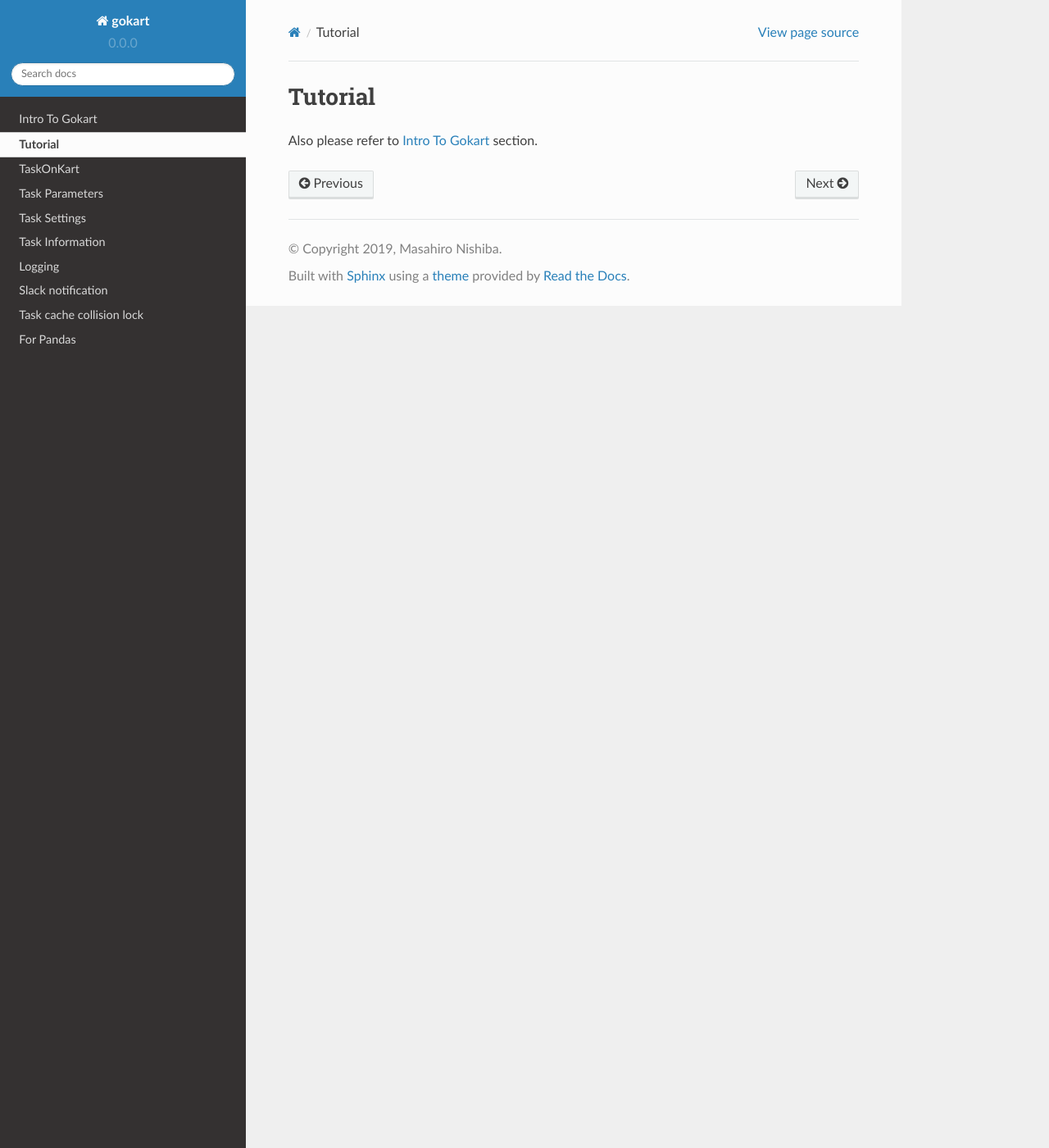
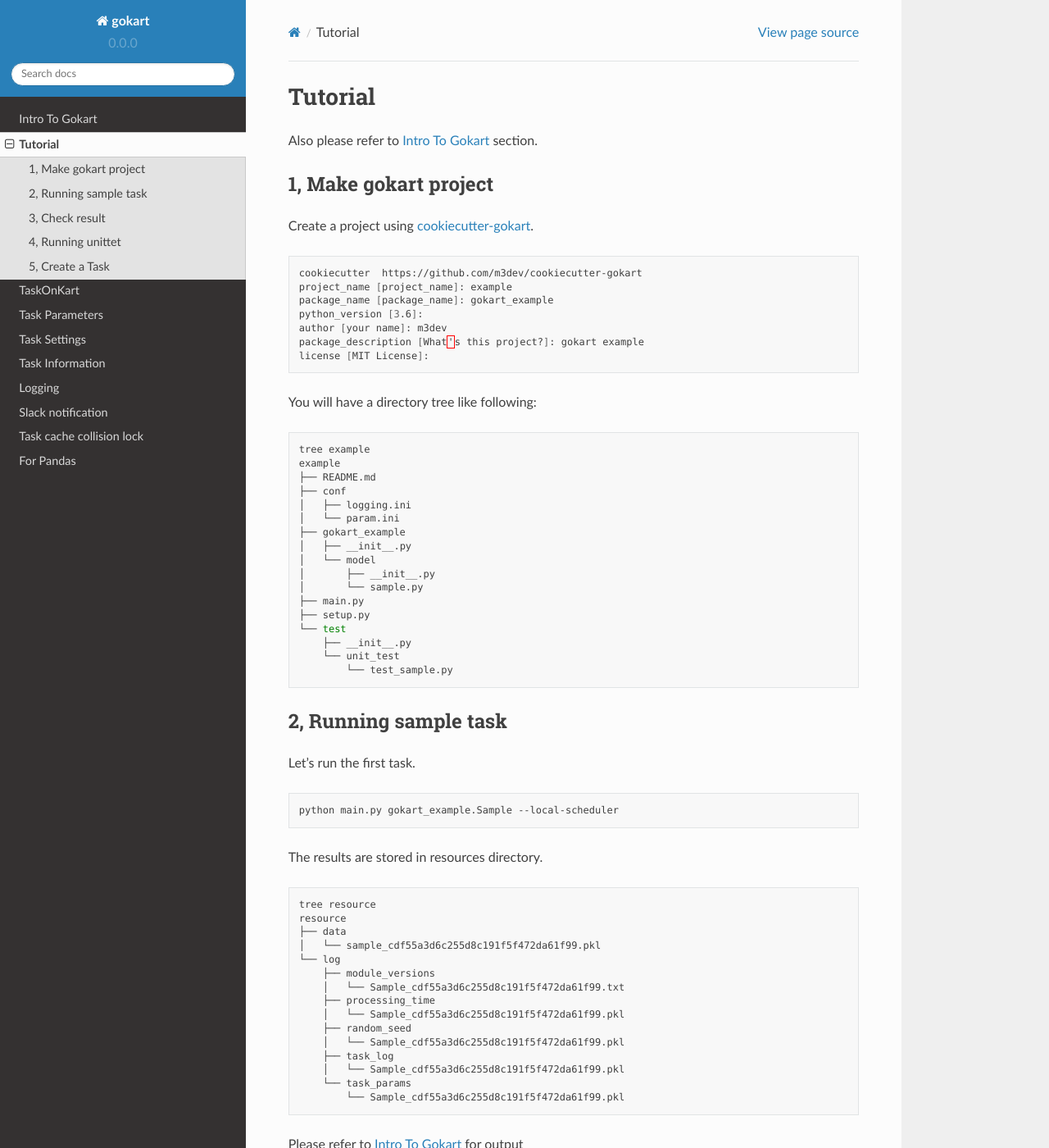
Before and after one commit to m3dev/gokart, a Sphinx documentation site: the page built from docs/tutorial.rst, in a window 1280 px wide and 1400 px high. Shown: the whole window at 82% size. Built offline with Sphinx 7.4.7 and the Read the Docs theme 2.0.0, drawn with Linux system fonts in a browser that asks for light colours; pages that are not in the unit, such as notebooks, are missing from menus; the version number is read from the project's files by our own code; some of the changed text lies outside the part shown.

Commit message:
update tutorial

```diff
--- a/docs/tutorial.rst
+++ b/docs/tutorial.rst
@@ -2,3 +2,104 @@
 ========
 
 Also please refer to :doc:`intro_to_gokart` section.
+
+
+1, Make gokart project
+----------------------
+
+Create a project using `cookiecutter-gokart <https://github.com/m3dev/cookiecutter-gokart>`_.
+
+.. code:: sh
+
+    cookiecutter  https://github.com/m3dev/cookiecutter-gokart
+    project_name [project_name]: example
+    package_name [package_name]: gokart_example
+    python_version [3.6]:
+    author [your name]: m3dev
+    package_description [What's this project?]: gokart example
+    license [MIT License]:
+
+You will have a directory tree like following:
+
+.. code:: sh
+
+    tree example
+    example
+    ├── README.md
+    ├── conf
+    │   ├── logging.ini
+    │   └── param.ini
+    ├── gokart_example
+    │   ├── __init__.py
+    │   └── model
+    │       ├── __init__.py
+    │       └── sample.py
+    ├── main.py
+    ├── setup.py
+    └── test
+        ├── __init__.py
+        └── unit_test
+            └── test_sample.py
+
+
+2, Running sample task
+----------------------
+
+Let's run the first task.
+
+.. code:: sh
+
+    python main.py gokart_example.Sample --local-scheduler
+
+
+The results are stored in resources directory.
+
+.. code:: sh
+
+    tree resource
+    resource
+    ├── data
+    │   └── sample_cdf55a3d6c255d8c191f5f472da61f99.pkl
+    └── log
+        ├── module_versions
+        │   └── Sample_cdf55a3d6c255d8c191f5f472da61f99.txt
+        ├── processing_time
+        │   └── Sample_cdf55a3d6c255d8c191f5f472da61f99.pkl
+        ├── random_seed
+        │   └── Sample_cdf55a3d6c255d8c191f5f472da61f99.pkl
+        ├── task_log
+        │   └── Sample_cdf55a3d6c255d8c191f5f472da61f99.pkl
+        └── task_params
+            └── Sample_cdf55a3d6c255d8c191f5f472da61f99.pkl
+
+Please refer to :doc:`intro_to_gokart` for output
+
+3, Check result
+---------------
+
+Check the output.
+
+.. code:: python
+
+    with open('resource/data/sample_cdf55a3d6c255d8c191f5f472da61f99.pkl', 'rb') as f:
+        print(pickle.load(f))  # sample output
+
+
+4, Running unittet
+------------------
+
+It is important to do unittest before modifying the code.
+
+.. code:: sh
+
+    python -m unittest discover -s ./test/unit_test/
+    .
+    ----------------------------------------------------------------------
+    Ran 1 test in 0.001s
+
+    OK
+
+5, Create a Task
+----------------
+
+[TBD] # TODO: We need to fix the cookiecutter gokart first.
```
